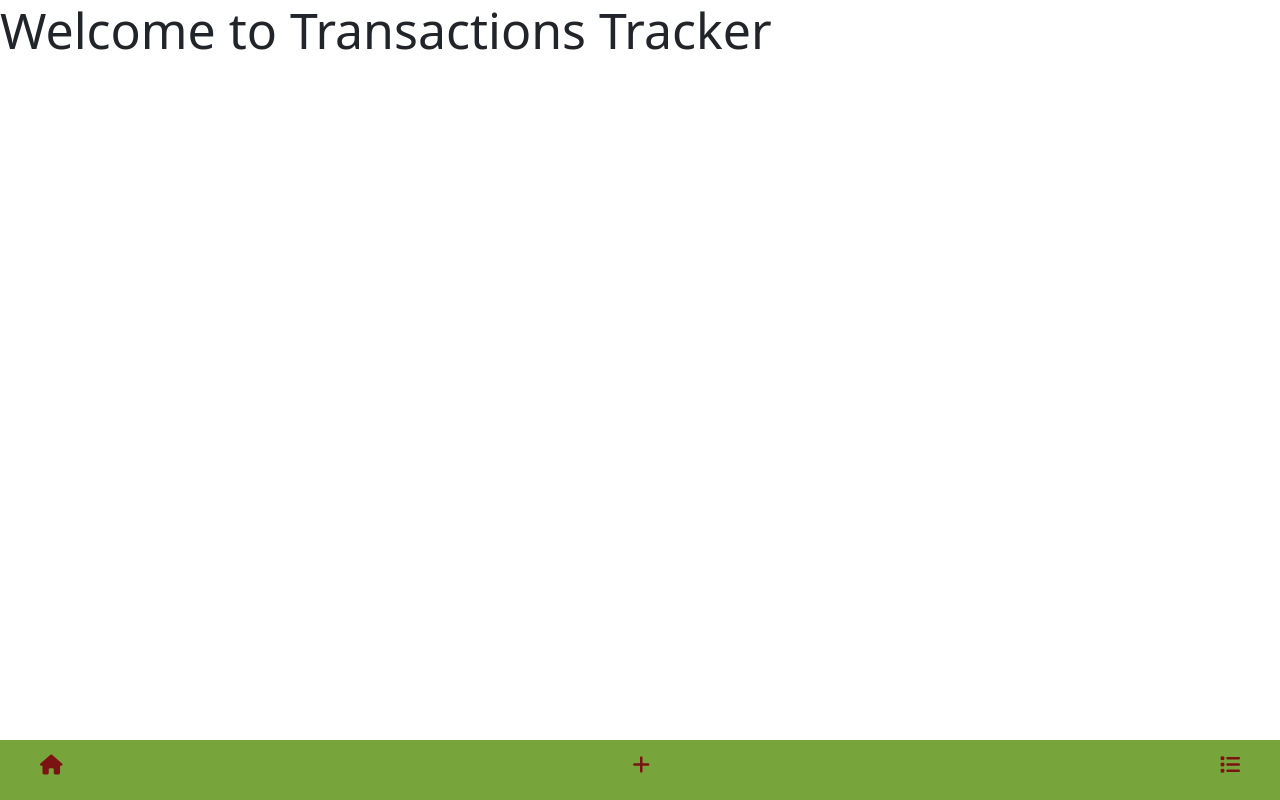
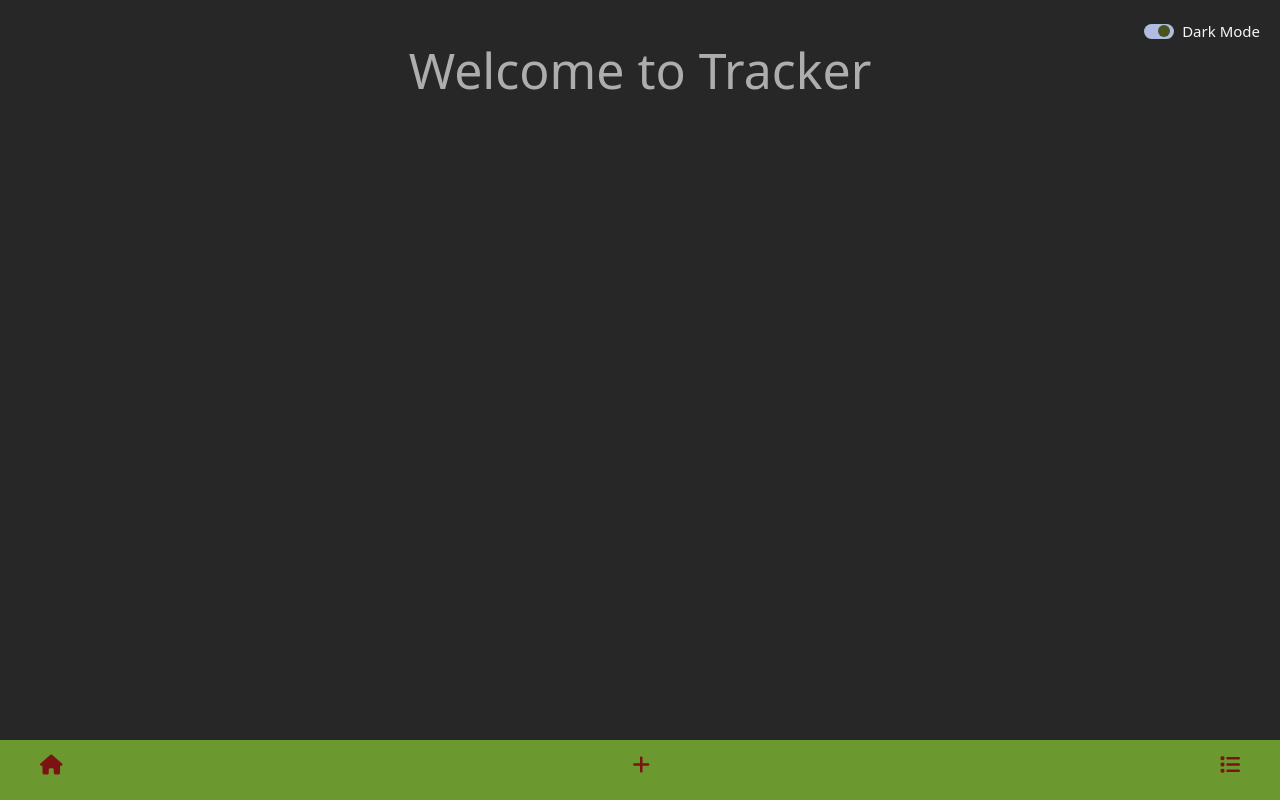
Before and after one commit to DanNg05/tranS_tracker, a React (Create React App) app in the folder transactions/: page / in a window 1280 px wide. Built offline with nearby package versions, Linux system fonts and the light colour scheme.

Commit message:
done dark mode

```diff
--- a/transactions/package.json
+++ b/transactions/package.json
@@ -8,8 +8,10 @@
     "@testing-library/user-event": "^13.5.0",
     "axios": "^1.7.2",
     "bootstrap": "^5.3.3",
+    "chart.js": "^4.4.3",
     "date-fns": "^3.6.0",
     "react": "^18.3.1",
+    "react-chartjs-2": "^5.2.0",
     "react-dom": "^18.3.1",
     "react-router-dom": "^6.23.1",
     "react-scripts": "5.0.1",
--- a/transactions/src/App.css
+++ b/transactions/src/App.css
@@ -36,3 +36,7 @@
     transform: rotate(360deg);
   }
 }
+
+/* .container-2 {
+  background-color: var(--background-color);
+} */
--- a/transactions/src/App.js
+++ b/transactions/src/App.js
@@ -8,18 +8,34 @@ import Cards from './components/Cards';
 import Card from './components/Card';
 // import App from '../src/components/App';
 import NewCard from './components/NewCard';
+import { useState,createContext } from 'react';
+import {Toggle} from './components/Toggle';
+import './App.css'
+import './Styling/Cards.css'
+
+export const DarkModeContext = createContext();
 
 const App = () => {
-
+  const [isDark, setIsDark] = useState(true);
   return (
+    <div className='container-2' data-theme={isDark ? "dark" : ""}>
+      <Toggle
+      isChecked={isDark}
+      handleChange={() => setIsDark(!isDark)}
+      />
       <Router>
         <Routes>
-        <Route path="/" element={<Home />}/>
+          <Route path="/" element={
+            <DarkModeContext.Provider value={isDark}>
+              <Home darkMode={isDark}/>
+            </DarkModeContext.Provider>
+            }/>
           <Route path="/cards" element={<Cards />}/>
           <Route path="/cards/:id" element={<Card />}/>
           <Route path="/cards/new" element={<NewCard />}/>
         </Routes>
     </Router>
+  </div>
   );
 }
 
--- a/transactions/src/Styling/Cards.css
+++ b/transactions/src/Styling/Cards.css
@@ -8,13 +8,15 @@
   --primary-text-color: #0a0a0a;
   --secondary-text-color: #ffffff;
 }
-.container {
+.container-1 {
   background-color: var(--page-background-color);
-  padding: 0;
+  height: 100vh;
+  position: relative;
+  padding-top: 40px;
+  transition: background-color 250ms ease-in-out;
 }
 .cards-card-info-with-date {
   margin-bottom: 20px;
-  /* margin-left: 20px; */
 }
 .cards-card-info-without-date {
   margin-bottom: 20px;
@@ -23,7 +25,7 @@
   justify-content: space-between;
   align-items: center;
   margin-right: 20px;
-  padding: 10px 10px;
+  padding: 10px;
   width: 100dvw;
   margin-top: 5px;
 }
--- a/transactions/src/Styling/Footer.css
+++ b/transactions/src/Styling/Footer.css
@@ -1,6 +1,7 @@
 footer {
   position: fixed;
   bottom: 0;
+  left: 0;
   background-color: rgba(113, 160, 48, 0.946);
 }
 footer ul {
@@ -13,9 +14,9 @@ footer ul {
 footer a {
   text-decoration: none;
 }
-.icons-left {
+/* .icons-left {
   margin-left: 10px;
-}
+} */
 
 .right-footer {
   margin-right: 40px;
--- a/transactions/src/Styling/Toggle.css
+++ b/transactions/src/Styling/Toggle.css
@@ -1,13 +1,9 @@
-.container {
-  position: relative;
-  padding-top: 60px;
-  transition: background-color 250ms ease-in-out;
-}
 
 .toggle-container {
   position: absolute;
   right: 20px;
   top: -10px;
+  z-index: 1;
 }
 
 .toggle {
--- a/transactions/src/Styling/newCard.css
+++ b/transactions/src/Styling/newCard.css
@@ -5,6 +5,7 @@
 
 .form-label {
   margin-left: 20px;
+  color: var(--primary-text-color);
 }
 .form-input {
   margin-right: 20px;
--- a/transactions/src/components/Cards.js
+++ b/transactions/src/components/Cards.js
@@ -1,6 +1,6 @@
 import React from 'react';
 import axios from 'axios';
-import { useState, useEffect } from 'react';
+import { useState, useEffect, useContext } from 'react';
 import { format } from 'date-fns';
 import {Link} from 'react-router-dom';
 import Footer from './Footer'
@@ -9,15 +9,17 @@ import 'bootstrap/dist/css/bootstrap.min.css';
 import '../Styling/Cards.css';
 import {Toggle} from './Toggle';
 import '../Styling/Toggle.css'
+import { DarkModeContext } from '../App';
+
 
 const API_URL = "http://localhost:3000/api/v1/cards";
 
 
 const Cards = () => {
+  const isDark = useContext(DarkModeContext);
   const today = new Date();
   const [cards, setCards] = useState([]);
   const [error, setError] = useState(null);
-  const [isDark, setIsDark] = useState(true);
 
   // CALCULATE THE DIFFERENCE IN DAYS
   const getDifferenceInDays = (date1, date2) => {
@@ -79,19 +81,19 @@ const Cards = () => {
   const returnIcon = (category) => {
     switch (category) {
       case 'shopping':
-        return <i class="fa-solid fa-bag-shopping"></i>;
+        return <i className="fa-solid fa-bag-shopping"></i>;
       case 'transportation':
-        return <i class="fa-solid fa-car"></i>;
+        return <i className="fa-solid fa-car"></i>;
       case 'groceries':
-        return <i class="fa-solid fa-drumstick-bite"></i>;
+        return <i className="fa-solid fa-drumstick-bite"></i>;
       case 'utilities':
-        return <i class="fa-solid fa-bolt"></i>;
+        return <i className="fa-solid fa-bolt"></i>;
       case 'health':
-        return <i class="fa-solid fa-heart-pulse"></i>;
+        return <i className="fa-solid fa-heart-pulse"></i>;
       case 'entertainment':
-        return <i class="fa-solid fa-gamepad"></i>;
+        return <i className="fa-solid fa-gamepad"></i>;
       default:
-        return <i class="fa-regular fa-circle"></i>;
+        return <i className="fa-regular fa-circle"></i>;
     }
   };
   // PUT DIFFERENCE BACKGROUND COLOR OF DIV
@@ -110,11 +112,7 @@ const Cards = () => {
     return <div>Loading...</div>;
   }
   return (
-      <div className='container' data-theme={ isDark ? "dark" : ""}>
-        <Toggle
-        isChecked={isDark}
-        handleChange={() => setIsDark(!isDark)}
-        />
+      <div className='container-1' data-theme={ isDark ? "dark" : ""}>
         <div className="d-flex justify-content-center ">
           <h2 className='cards-header'>Your transactions</h2>
         </div>
--- a/transactions/src/components/Footer.js
+++ b/transactions/src/components/Footer.js
@@ -9,13 +9,13 @@ const Footer = () => {
 
         <ul>
           <li className='left-footer'>
-            <Link to="/"><i class="fa-solid fa-house icons-footer"></i></Link>
+            <Link to="/"><i className="fa-solid fa-house icons-footer"></i></Link>
           </li>
           <li className="middle-footer">
-            <Link to="/cards/new"><i class="fa-solid fa-plus icons-footer"></i></Link>
+            <Link to="/cards/new"><i className="fa-solid fa-plus icons-footer"></i></Link>
           </li>
           <li className="right-footer">
-            <Link to="/cards"><i class="fa-solid fa-list icons-footer"></i></Link>
+            <Link to="/cards"><i className="fa-solid fa-list icons-footer"></i></Link>
           </li>
         </ul>
 
--- a/transactions/src/components/Home.js
+++ b/transactions/src/components/Home.js
@@ -1,15 +1,78 @@
 import React from 'react';
 import Footer from './Footer'
 import '../Styling/Styling.css'
+import { useContext, useEffect, useState } from 'react';
+import {DarkModeContext} from '../App'
+// import '../Styling/Home.css'
+import '../Styling/Cards.css';
+import axios from 'axios';
+import { Pie } from 'react-chartjs-2';
 
 function Home() {
+  // DEFINE DARKMODE FROM APP.JS
+  const DarkMode = useContext(DarkModeContext);
+  const API_URL = 'http://localhost:3000/api/v1/cards';
+
+  const [cards, setCards] = useState([]);
+  const [error, setError] = useState(null);
+
+  // GROUP BY MONTH
+  const filterByMonth = (data) => {
+    return data.filter( item => {
+      const today = new Date();
+      const itemDate = new Date(item.date)
+      return itemDate.getMonth() === today.getMonth()
+      }
+    )
+  }
+
+  // GROUP BY CATEGORY
+  const groupCardsByCategory = (cards) => {
+    return cards.reduce((grouped, card) => {
+      const category = card.category;
+      if (!grouped[category]) {
+        grouped[category] = 0;
+      }
+      grouped[category] += card.amount;
+      return grouped;
+    }, {});
+  };
+
+  // PIE CHART
+
+  // FETCH DATA FROM API
+  // useEffect(() => {
+  //   fetchCards();
+  // }, []);
+
+
+  // const fetchCards = async () => {
+  //   try {
+  //     const response = await axios.get(API_URL);
+  //     // Group by month
+  //     const data = filterByMonth(response.data);
+
+  //     // // Group cards by category
+  //     const grouped = groupCardsByCategory(data);
+  //     // console.log(grouped)
+  //     setCards(grouped);
+  //     console.log(cards);
+  //   }
+  //   catch (error) {
+  //     setError('Error fetching card');
+  //     console.error('Error fetching and grouping cards:', error);
+  //   }
+  // };
+
+
   return (
     <>
-      <div>
-        <h1>Welcome to Transactions Tracker</h1>
-
+      <div className='container-1' data-theme={ DarkMode ? "dark" : ""}>
+        <div className="d-flex justify-content-center ">
+          <h1 className='cards-header'>Welcome to Tracker</h1>
+        </div>
+        <Footer />
       </div>
-      <Footer />
     </>
   )
 }
--- a/transactions/src/components/NewCard.js
+++ b/transactions/src/components/NewCard.js
@@ -1,11 +1,13 @@
-import React, { useState } from 'react';
+import React, { useState, useContext } from 'react';
 import axios from 'axios';
 import { useNavigate } from 'react-router-dom';
 import Footer from './Footer';
 import '../Styling/Styling.css'
 import '../Styling/newCard.css'
+import { DarkModeContext } from '../App';
 
 const NewCard = () => {
+    const isDark = useContext(DarkModeContext);
     // SET UP CARD WITH EMPTY VALUES
     const [card, setCard] = useState({
         category: '',
@@ -51,13 +53,13 @@ const NewCard = () => {
 
     return (
       <>
-        <div className='mt-5'>
+        <div className='container-1' data-theme={isDark ? "dark" : ""}>
           <div className="d-flex justify-content-center">
-            <h1>NEW TRANSACTION HERE</h1>
+            <h1 className='cards-header'>NEW TRANSACTION HERE</h1>
           </div>
           <form onSubmit={handleSubmit} className='d-flex flex-column align-items-center'>
               <div className='d-flex justify-content-between align-items-center form-div'>
-                  <label className='form-label'>Category:</label>
+                  <label className='form-label '>Category:</label>
                   <select
                       name="category"
                       value={card.category}
```
Also changed, not shown: transactions/src/Styling/Home.css (added), 1 other file (tests, documents, lock files or other folders). Lines whose indentation alone changed are shown as unchanged.
